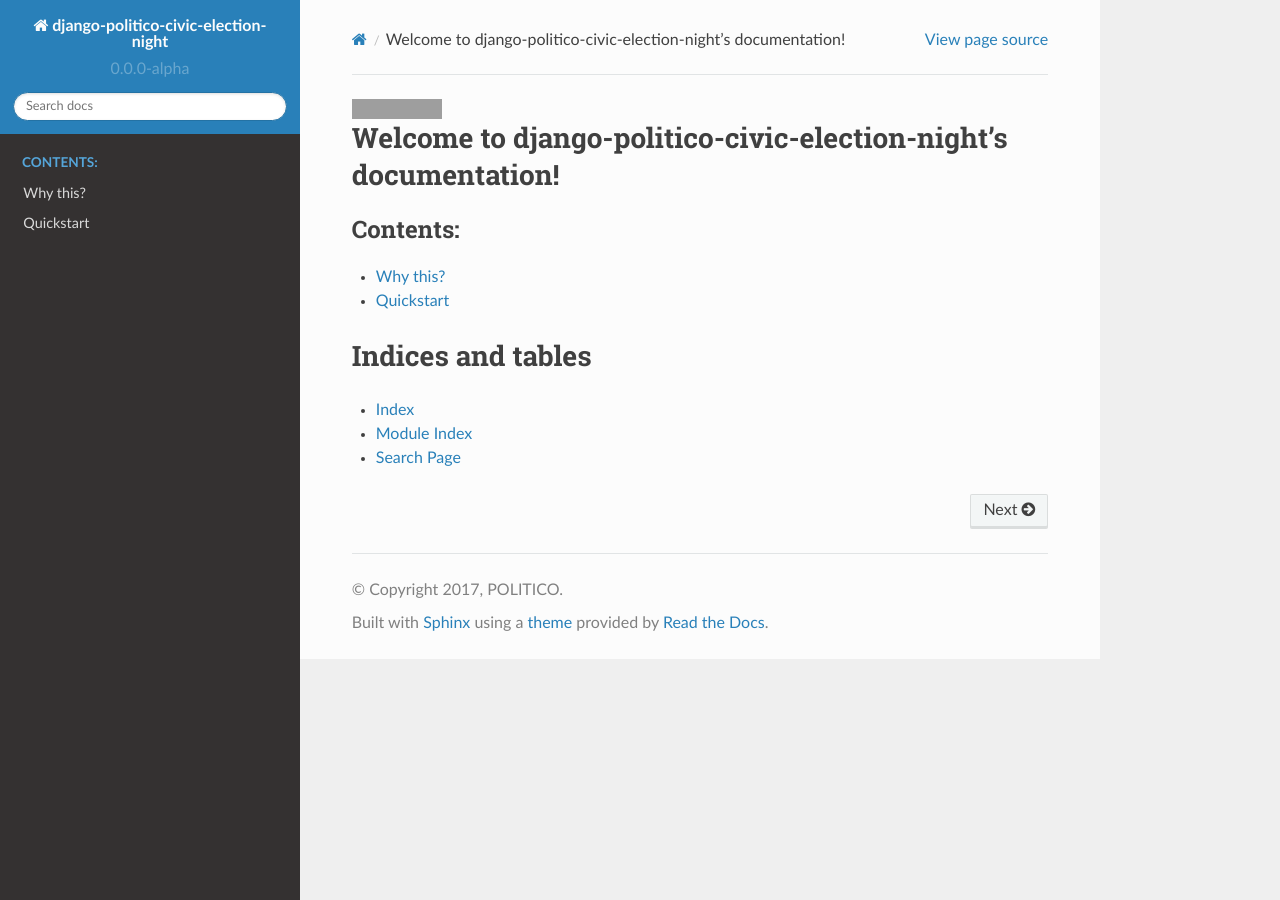
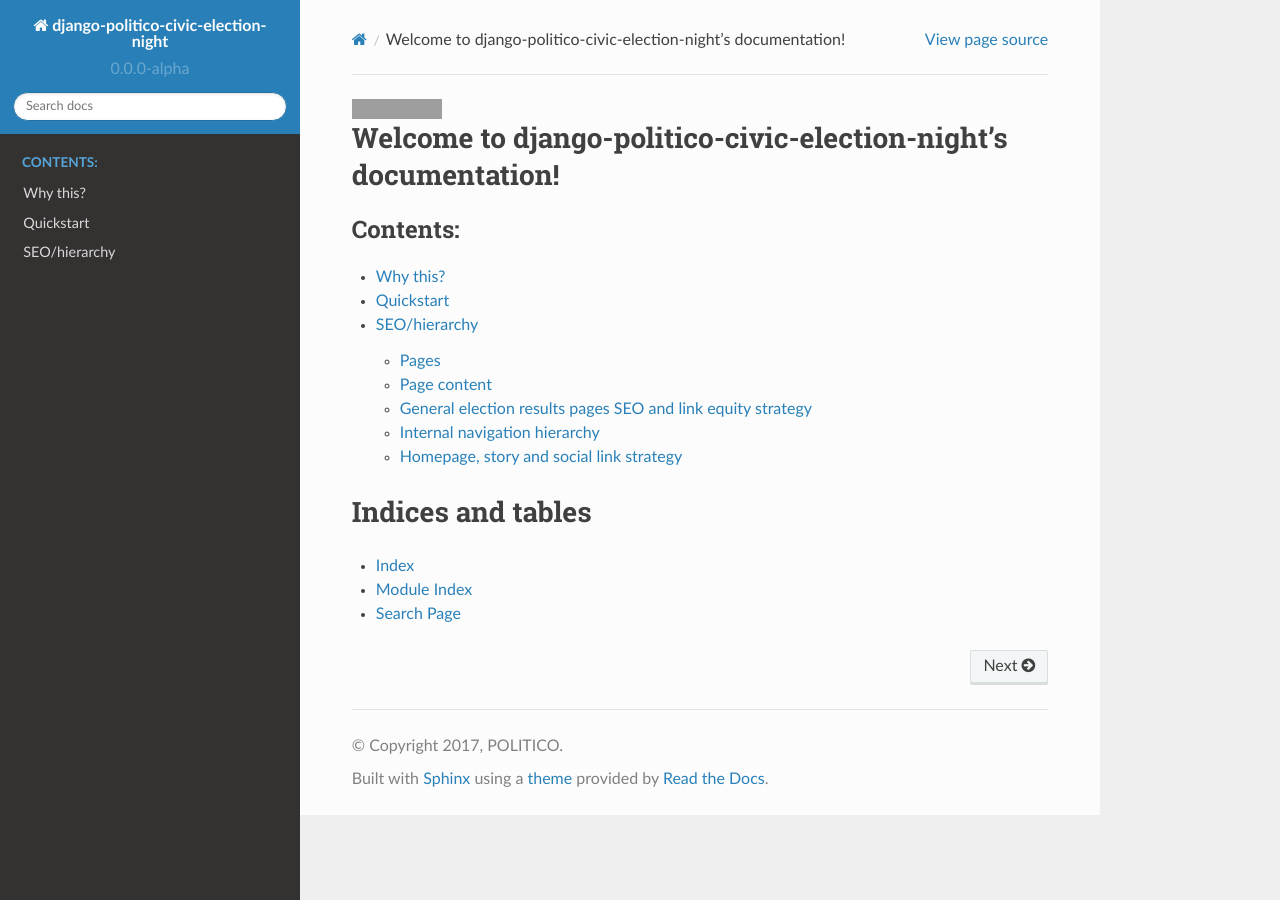
Before and after one commit to The-Politico/politico-civic-election-night, a Sphinx documentation site: the page built from docs/source/index.rst, in a window 1280 px wide. Built offline with Sphinx 7.4.7 and the Read the Docs theme 2.0.0, drawn with Linux system fonts in a browser that asks for light colours; some of the changed lines change nothing that is shown; grey boxes are pictures that could not be loaded.

Commit message:
seo docs

```diff
--- a/docs/source/index.rst
+++ b/docs/source/index.rst
@@ -9,6 +9,7 @@
 
    Why this? <why>
    Quickstart <quickstart>
+   SEO/hierarchy <seo>
 
 
 
--- /dev/null
+++ b/docs/source/seo.rst
@@ -0,0 +1,136 @@
+SEO strategy and page hierarchy
+===============================
+
+
+Pages
+-----
+
+These are pages we will publish as part of the midterm elections. At the state level, we optimize for search on specific races *and* comprehensive state results.
+
+- ``/2018/``
+- ``/2018/senate/``
+- ``/2018/house/``
+- ``/2018/texas/``
+- ``/2018/texas/calendar/``
+- ``/2018/senate/texas/``
+- ``/2018/house/texas/``
+- ``/2018/texas/governor/``
+- ``/2018/texas/primary/``
+- ``/2018/texas/primary/runoff/``
+
+
+Page content
+------------
+
+The content we publish at each page level. Note the geographic level of granularity for results we put on each page.
+
+- ``/2018/``
+
+  - *State-level* results
+  - Balance-of-power graphics
+
+- ``/2018/senate/``
+
+  - Senate *state-level* results
+  - Senate balance-of-power graphics
+
+- ``/2018/house/``
+
+  - House *district-level* results
+  - House balance-of-power graphics
+
+- ``/2018/texas/``
+
+  - Texas governor, U.S. Senate *state-level* and U.S. House *district-level* results
+  - Texas governor, U.S. Senate *county-level* maps
+
+- ``/2018/texas/calendar/``
+
+  - Texas state elections calendar.
+
+- ``/2018/senate/texas/``
+
+  - Texas U.S. Senate *state-level* results
+  - Texas U.S. Senate *county-level* map
+  - Texas U.S. Senate *county-level* results
+
+- ``/2018/house/texas/``
+
+  - Texas U.S. House *state-level* results
+  - Texas U.S. House *county-level* map
+  - Texas U.S. House *county-level* results
+
+- ``/2018/texas/governor/``
+
+  - Texas governor *state-level* results
+  - Texas governor *county-level* map
+  - Texas governor *county-level* results
+
+- ``/2018/texas/primary/``
+
+  - Texas governor, U.S. Senate *state-level* and U.S. House *district-level* primary results
+  - Texas governor, U.S. Senate *county-level* primary maps
+
+- ``/2018/texas/primary/runoff/``
+
+  - Texas governor, U.S. Senate *state-level* and U.S. House *district-level* primary runoff results
+  - Texas governor, U.S. Senate *county-level* primary runoff maps
+
+
+General election results pages SEO and link equity strategy
+-----------------------------------------------------------
+
+The earlier we publish pages with content to the eventual home of general election results, the more link equity and the better SEO we'll have.
+
+In order to get general election pages published with content we publish whatever we know about the midterms when we know it. We use election calendars as placeholder content before we know about candidates or have results.
+
+For **national pages** like ``/2018/`` will have 2 phases of content:
+
+1. As early as possible, we will publish the national calendar to the page.
+2. Before polls close for the general, we will publish results to the page.
+
+For **state pages** like ``/2018/california/``, we will have 5 different phases of content:
+
+1. As early as possible, we will publish the California state calendar to the page.
+
+2. As of the first AP test for state primaries, we will publish zeroed results tables to the page.
+
+3. When polls close in the primary, we will publish primary results to the page.
+
+4. As of the first AP test for the general election, we will publish zeroed results tables to the page.
+
+5. Before polls close for the general, we will publish results to the page.
+
+
+.. note::
+
+  As a page progresses through the cycle, we will retire different phases of content to archival pages, for example:
+
+  - ``/2018/california/schedule/``
+  - ``/2018/california/primary/``
+
+
+Internal navigation hierarchy
+-----------------------------
+
+We will emphasize this path through pages:
+
+- ``/2018/`` >>> ``/2018/texas/`` >>> ``/2018/{senate|house}/texas/``
+- ``/2018/`` >>> ``/2018/senate/`` >>> ``/2018/senate/texas/``
+- ``/2018/`` >>> ``/2018/house/`` >>> ``/2018/house/texas/``
+
+Homepage, story and social link strategy
+----------------------------------------
+
+Homepage should link to national and state-level pages:
+
+- ``/2018/``
+- ``/2018/senate/``
+- ``/2018/house/``
+- ``/2018/texas/``
+
+Social and story refs should link to state senate and house breakdown pages whenever referencing the results for any specific race:
+
+- ``/2018/senate/texas/``
+- ``/2018/house/texas/``
+- ``/2018/texas/governor/``
```
